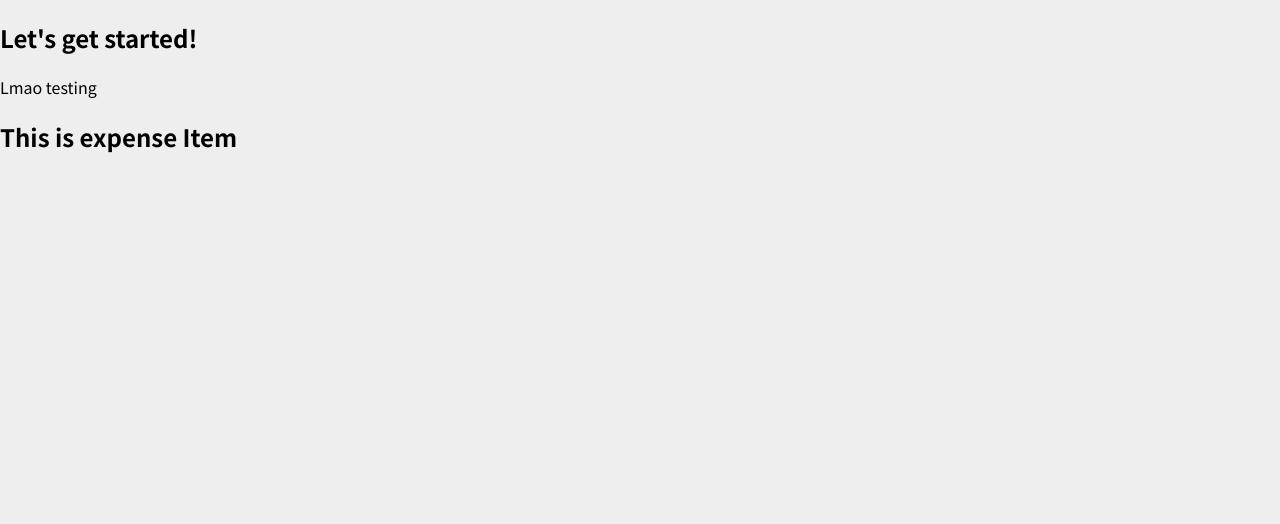
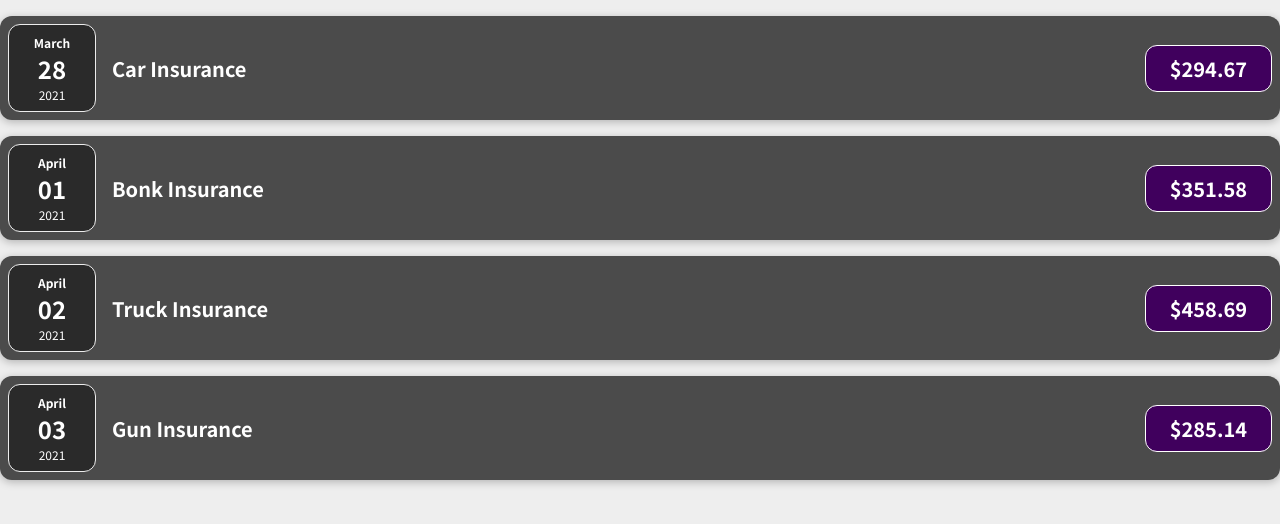
Before and after one commit to Lougerb/react-crash-course, a JavaScript app in the folder 01-intro/: page / in a window 1280 px wide. Shown: the top 524 px of the page. Built offline with nearby package versions, Linux system fonts and the light colour scheme.

Commit message:
simple render done

```diff
--- a/01-intro/src/App.js
+++ b/01-intro/src/App.js
@@ -1,11 +1,37 @@
 import ExpenseItem from "./components/ExpenseItem";
 
 function App() {
+  const expenses = [
+    { title: "Car Insurance", amount: 294.67, date: new Date(2021, 2, 28) },
+    { title: "Bonk Insurance", amount: 351.58, date: new Date(2021, 3, 1) },
+    { title: "Truck Insurance", amount: 458.69, date: new Date(2021, 3, 2) },
+    { title: "Gun Insurance", amount: 285.14, date: new Date(2021, 3, 3) },
+  ];
+
   return (
     <div>
       <h2>Let's get started!</h2>
       <p>Lmao testing</p>
-      <ExpenseItem />
+      <ExpenseItem
+        title_={expenses[0].title}
+        amount_={expenses[0].amount}
+        date_={expenses[0].date}
+      />
+      <ExpenseItem
+        title_={expenses[1].title}
+        amount_={expenses[1].amount}
+        date_={expenses[1].date}
+      />
+      <ExpenseItem
+        title_={expenses[2].title}
+        amount_={expenses[2].amount}
+        date_={expenses[2].date}
+      />
+      <ExpenseItem
+        title_={expenses[3].title}
+        amount_={expenses[3].amount}
+        date_={expenses[3].date}
+      />
     </div>
   );
 }
--- /dev/null
+++ b/01-intro/src/components/ExpenseDate.js
@@ -0,0 +1,17 @@
+// import "../App"
+import "../css/ExpenseDate.css";
+function ExpenseDate(props) {
+  const month_ = props.date.toLocaleString("en-US", { month: "long" }),
+    day_ = props.date.toLocaleString("en-US", { day: "2-digit" }),
+    year_ = props.date.getFullYear();
+
+  return (
+    <div className="expense-date">
+      <div className="expense-date__month">{month_}</div>
+      <div className="expense-date__day">{day_}</div>
+      <div className="expense-date__year">{year_}</div>
+    </div>
+  );
+}
+
+export default ExpenseDate;
--- a/01-intro/src/components/ExpenseItem.js
+++ b/01-intro/src/components/ExpenseItem.js
@@ -1,6 +1,16 @@
-// import "../css/ExpenseItem.css";
-function ExpenseItem() {
-  return <h2>This is expense Item</h2>;
+import "../css/ExpenseItem.css";
+import ExpenseDate from "./ExpenseDate";
+
+function ExpenseItem(props) {
+  return (
+    <div className="expense-item">
+      <ExpenseDate date={props.date_} />
+      <div className="expense-item__description">
+        <h2>{props.title_}</h2>
+        <div className="expense-item__price">${props.amount_}</div>
+      </div>
+    </div>
+  );
 }
 
 export default ExpenseItem;
--- /dev/null
+++ b/01-intro/src/components/ExpensesData.js
@@ -0,0 +1,23 @@
+const ExpensesData = [
+  {
+    id: 1,
+    title: "Car Insurance",
+    amount: 294.67,
+    date: new Date(2021, 2, 28),
+  },
+  {
+    id: 2,
+    title: "Bonk Insurance",
+    amount: 351.58,
+    date: new Date(2021, 3, 1),
+  },
+  {
+    id: 3,
+    title: "Truck Insurance",
+    amount: 458.69,
+    date: new Date(2021, 3, 2),
+  },
+  { id: 4, title: "Gun Insurance", amount: 285.14, date: new Date(2021, 3, 3) },
+];
+
+export default ExpensesData;
--- /dev/null
+++ b/01-intro/src/components/RenderExpenses.js
@@ -0,0 +1,21 @@
+import ExpenseItem from "./ExpenseItem";
+import ExpensesData from "./ExpensesData";
+
+function RenderExpenses() {
+  return (
+    <div>
+      {ExpensesData.map((insurance) => {
+        return (
+          <div key={insurance.id}>
+            <ExpenseItem
+              title_={insurance.title}
+              amount_={insurance.amount}
+              date_={insurance.date}
+            />
+          </div>
+        );
+      })}
+    </div>
+  );
+}
+export default RenderExpenses;
--- /dev/null
+++ b/01-intro/src/css/ExpenseDate.css
@@ -0,0 +1,26 @@
+.expense-date {
+  display: flex;
+  flex-direction: column;
+  width: 5.5rem;
+  height: 5.5rem;
+  border: 1px solid #ececec;
+  background-color: #2a2a2a;
+  color: white;
+  border-radius: 12px;
+  align-items: center;
+  justify-content: center;
+}
+
+.expense-date__month {
+  font-size: 0.75rem;
+  font-weight: bold;
+}
+
+.expense-date__year {
+  font-size: 0.75rem;
+}
+
+.expense-date__day {
+  font-size: 1.5rem;
+  font-weight: bold;
+}
--- a/01-intro/src/css/ExpenseItem.css
+++ b/01-intro/src/css/ExpenseItem.css
@@ -0,0 +1,56 @@
+.expense-item {
+  display: flex;
+  justify-content: space-between;
+  align-items: center;
+  box-shadow: 0 2px 8px rgba(0, 0, 0, 0.25);
+  padding: 0.5rem;
+  margin: 1rem 0;
+  border-radius: 12px;
+  background-color: #4b4b4b;
+}
+
+.expense-item__description {
+  display: flex;
+  flex-direction: column;
+  gap: 1rem;
+  align-items: flex-end;
+  flex-flow: column-reverse;
+  justify-content: flex-start;
+  flex: 1;
+}
+
+.expense-item h2 {
+  color: #3a3a3a;
+  font-size: 1rem;
+  flex: 1;
+  margin: 0 1rem;
+  color: white;
+}
+
+.expense-item__price {
+  font-size: 1rem;
+  font-weight: bold;
+  color: white;
+  background-color: #40005d;
+  border: 1px solid white;
+  padding: 0.5rem;
+  border-radius: 12px;
+}
+
+@media (min-width: 580px) {
+  .expense-item__description {
+    flex-direction: row;
+    align-items: center;
+    justify-content: flex-start;
+    flex: 1;
+  }
+
+  .expense-item__description h2 {
+    font-size: 1.25rem;
+  }
+
+  .expense-item__price {
+    font-size: 1.25rem;
+    padding: 0.5rem 1.5rem;
+  }
+}
```
Also changed, not shown: 01-intro/src/index.js (+7 -4 lines).
